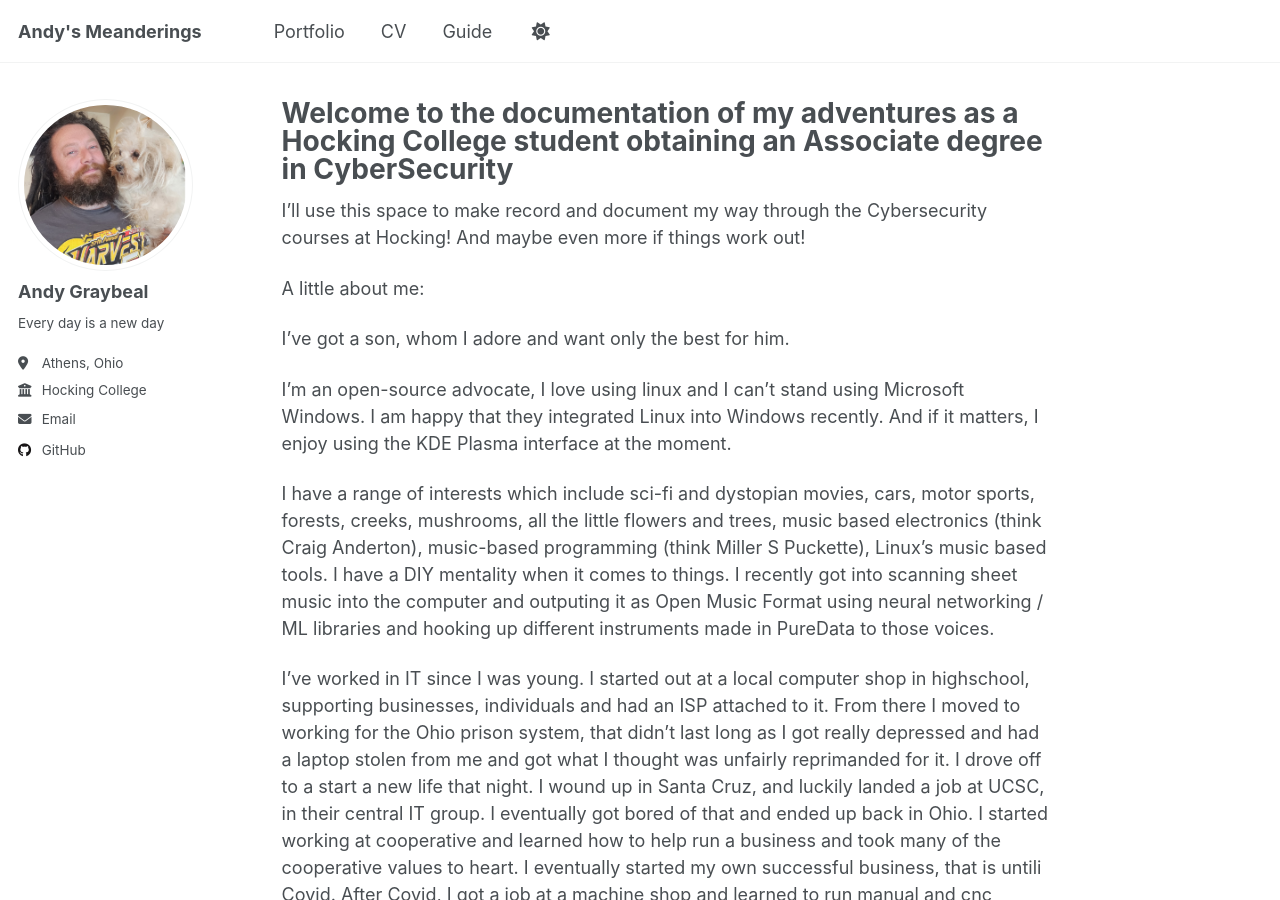
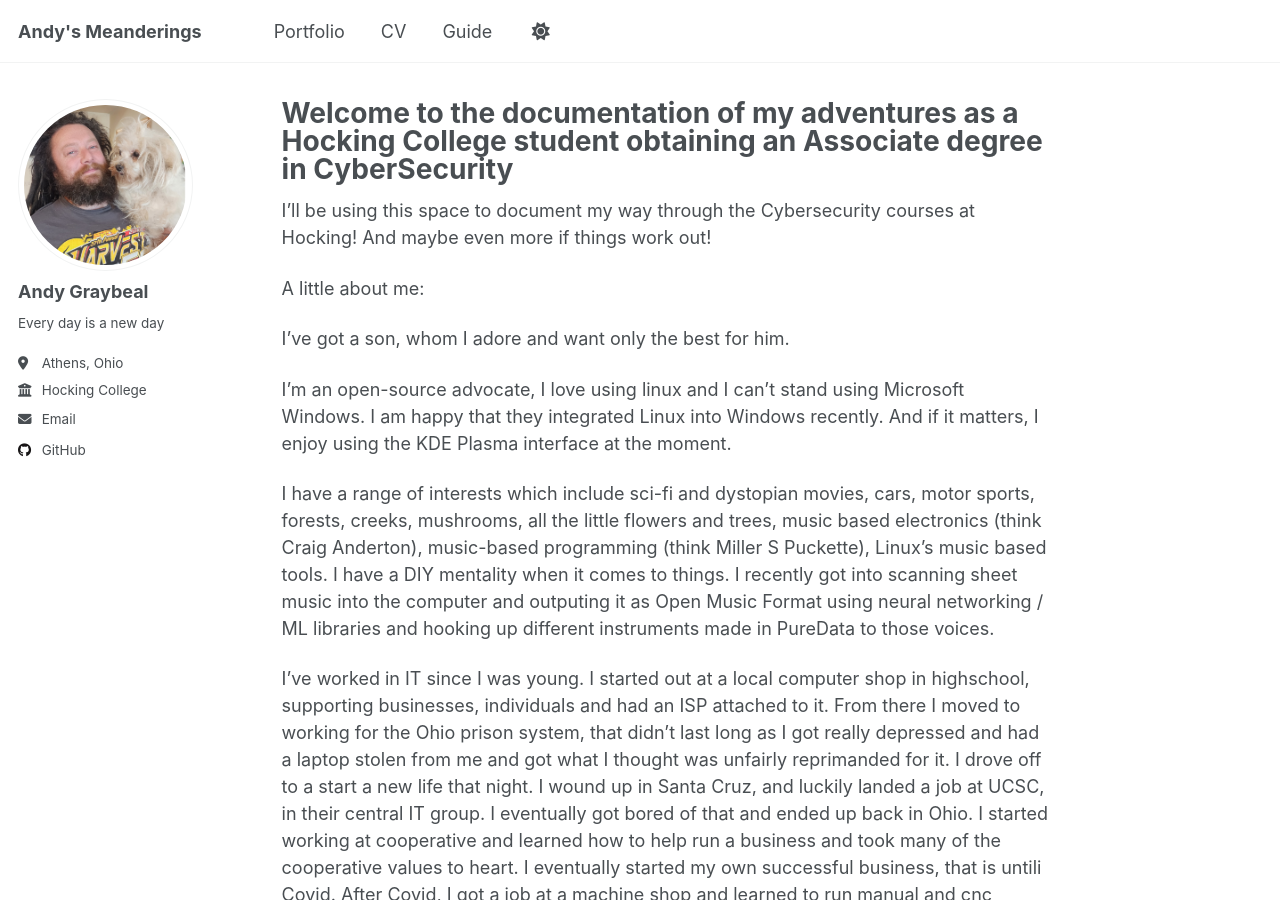
Before and after one commit to andy-graybeal/andy-graybeal.github.io, a Jekyll site: the page built from _pages/about.md, in a window 1280 px wide and 900 px high. Built offline with Jekyll 4.4.1, drawn with Linux system fonts in a browser that asks for light colours; a script that is not in the unit is left out.

Commit message:
Update about.md

```diff
--- a/_pages/about.md
+++ b/_pages/about.md
@@ -55,7 +55,7 @@ redirect_from:
 # ------
 # More info about configuring Academic Pages can be found in [the guide](https://academicpages.github.io/markdown/), the [growing wiki](https://github.com/academicpages/academicpages.github.io/wiki), and you can always [ask a question on GitHub](https://github.com/academicpages/academicpages.github.io/discussions). The [guides for the Minimal Mistakes theme](https://mmistakes.github.io/minimal-mistakes/docs/configuration/) (which this theme was forked from) might also be helpful. -->
 
-I'll use this space to make record and document my way through the Cybersecurity courses at Hocking!  And maybe even more if things work out!
+I'll be using this space to document my way through the Cybersecurity courses at Hocking!  And maybe even more if things work out!
 
 A little about me:
 
```
